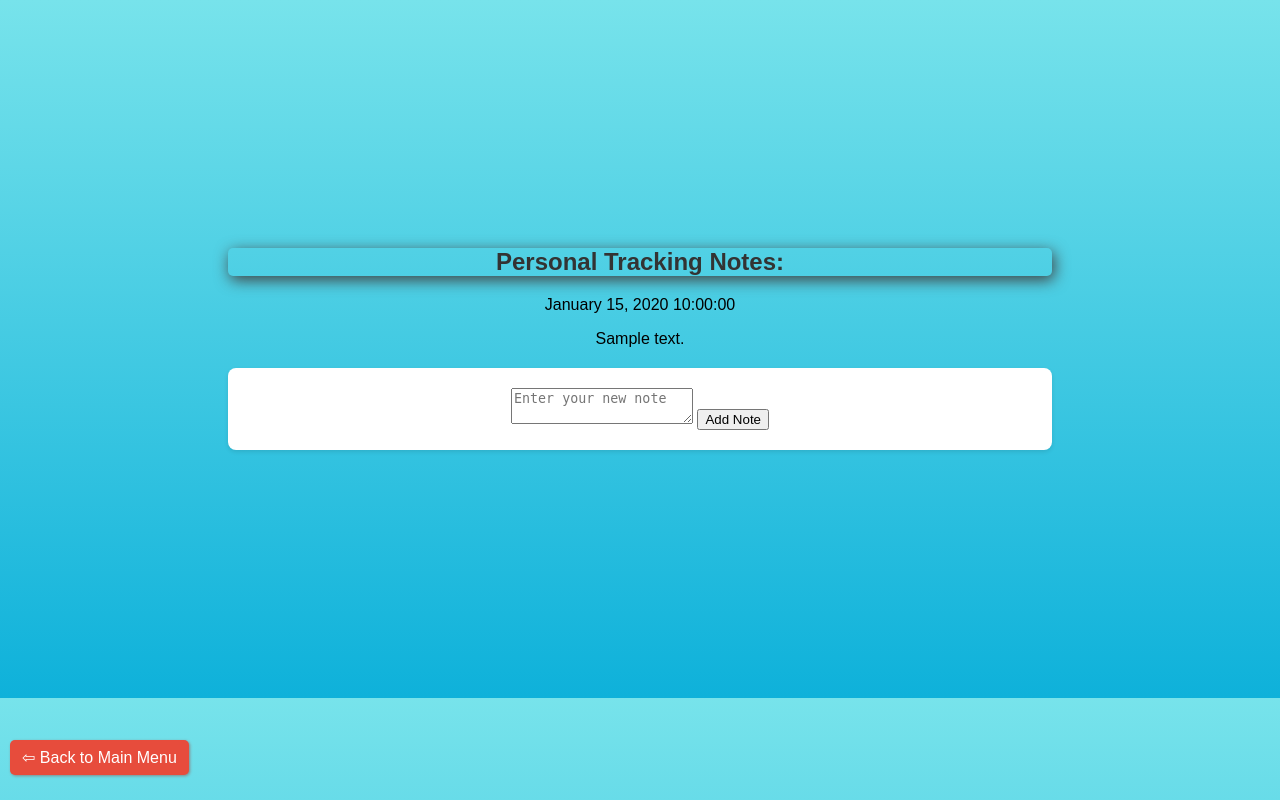
After one commit to Trevasaures/gitfit, a PHP site: page /notes.php in a window 1280 px wide. The commit adds this page. Run offline with PHP 8.4, Linux system fonts and the light colour scheme; a user stored in the database is signed in; tables that the repository leaves empty or names only in its code hold one stand-in row (values such as "Sample post").

Commit message:
edited and vreated the notes.php function. Works from the menu as well.

```diff
--- a/index.php
+++ b/index.php
@@ -51,8 +51,8 @@ $currentWeight = $latestWeight ? $latestWeight['weight'] : 'No record for today!
 
     <!-- Navigation links to other sections -->
     <a href="weight.php">Weight Tracking</a>
-    <a href="food.html">Food Calculator</a>
-    <a href="notes.html">Note Records</a>
+    <a href="food.php">Food Calculator</a>
+    <a href="notes.php">Note Records</a>
     <a href="workouts.php">Workout Tracking</a>
 
     <!-- Back button -->
--- /dev/null
+++ b/notes.php
@@ -0,0 +1,65 @@
+<!-- notes.php -->
+
+<?php
+session_start();
+
+if (!isset($_SESSION['id'])) {
+    header('Location: login.php');
+    exit();
+}
+
+include 'dbconfig.php';
+
+$id = $_SESSION['id'];
+
+// Fetch existing notes for the user
+$noteStmt = $pdo->prepare("SELECT * FROM user_notes WHERE id = ?");
+$noteStmt->bindParam(1, $id);
+$noteStmt->execute();
+
+// Check if the form is submitted to add a new note
+if ($_SERVER['REQUEST_METHOD'] === 'POST') {
+    if (isset($_POST['new_note_content'])) {
+        $newNoteContent = htmlspecialchars($_POST['new_note_content']);
+
+        // Insert new note into the database with the current date and time
+        $insertQuery = "INSERT INTO user_notes (id, note_content, note_date) VALUES (?, ?, CURRENT_TIMESTAMP)";
+        $insertStmt = $pdo->prepare($insertQuery);
+        $insertStmt->execute([$id, $newNoteContent]);
+    }
+}
+?>
+
+<!DOCTYPE HTML>
+<html lang="en">
+<head>
+    <meta charset="UTF-8">
+    <meta name="viewport" content="width=device-width, initial-scale=1.0">
+    <title>Notes Tracking</title>
+    <!-- Link to CSS file -->
+    <link rel="stylesheet" href="css/styles.css">
+</head>
+<body>
+
+    <!-- Add a section to display existing notes -->
+    <h2>Personal Tracking Notes:</h2>
+    <?php
+    while ($note = $noteStmt->fetch(PDO::FETCH_ASSOC)) {
+        $noteDate = new DateTime($note['note_date']);
+        echo "<div class='note'>";
+        echo "<p class='note-date'>" . $noteDate->format('F j, Y H:i:s') . "</p>";
+        echo "<p class='note-content'>" . htmlspecialchars($note['note_content']) . "</p>";
+        echo "</div>";
+    }
+    ?>
+
+    <!-- Form for creating new notes -->
+    <form action="notes.php" method="post">
+        <textarea name="new_note_content" placeholder="Enter your new note"></textarea>
+        <input type="submit" value="Add Note">
+    </form>
+
+    <!-- Back button -->
+    <a href="index.php" class="back-button">&#8678; Back to Main Menu</a>
+</body>
+</html>
```
Also changed, not shown: food.html (deleted, +0 -18 lines), food.php (added).
